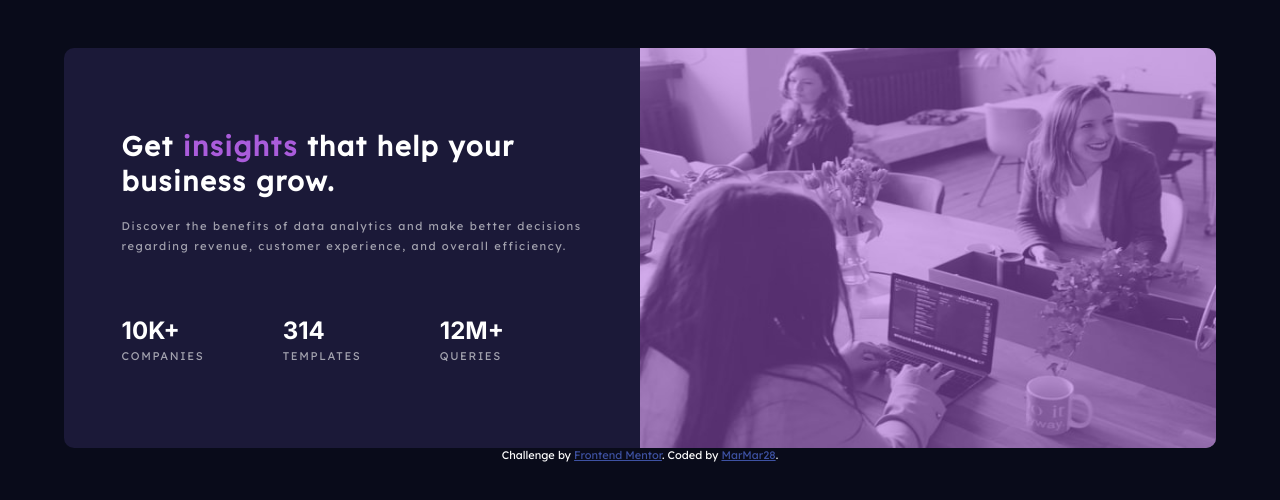
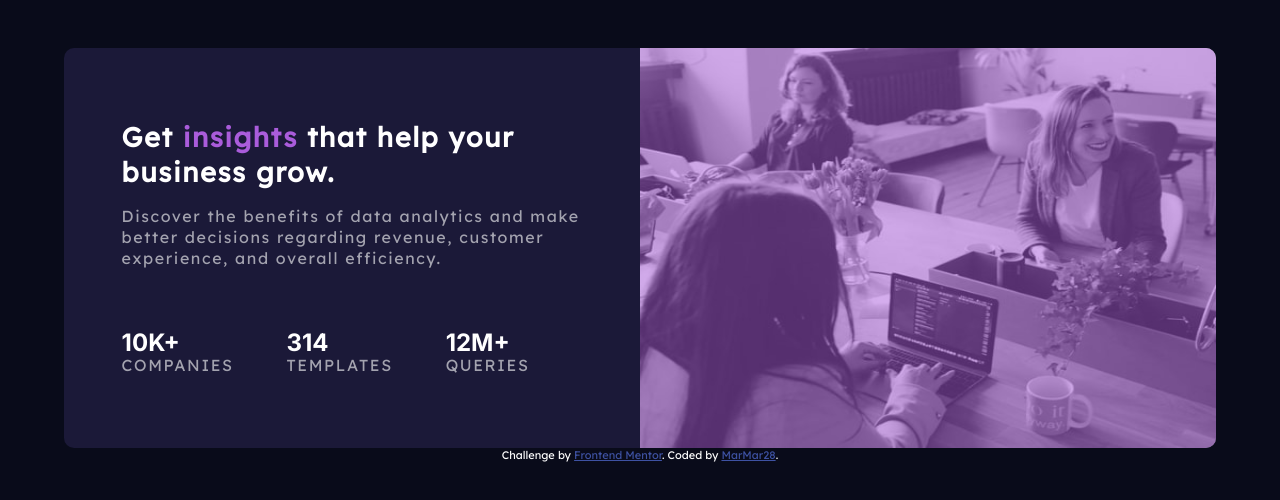
Before and after one commit to Marmar28/marmar28.github.io, a plain HTML site: page index.html in a window 1280 px wide. Drawn offline with Linux system fonts and the light colour scheme.

Commit message:
Update style.css

```diff
--- a/css/style.css
+++ b/css/style.css
@@ -177,7 +177,7 @@ body{
     }
 
     .card-content p{
-        font-size: 0.7rem;
+        font-size: 1rem;
         line-height: 1.3rem;
     }
 
```
